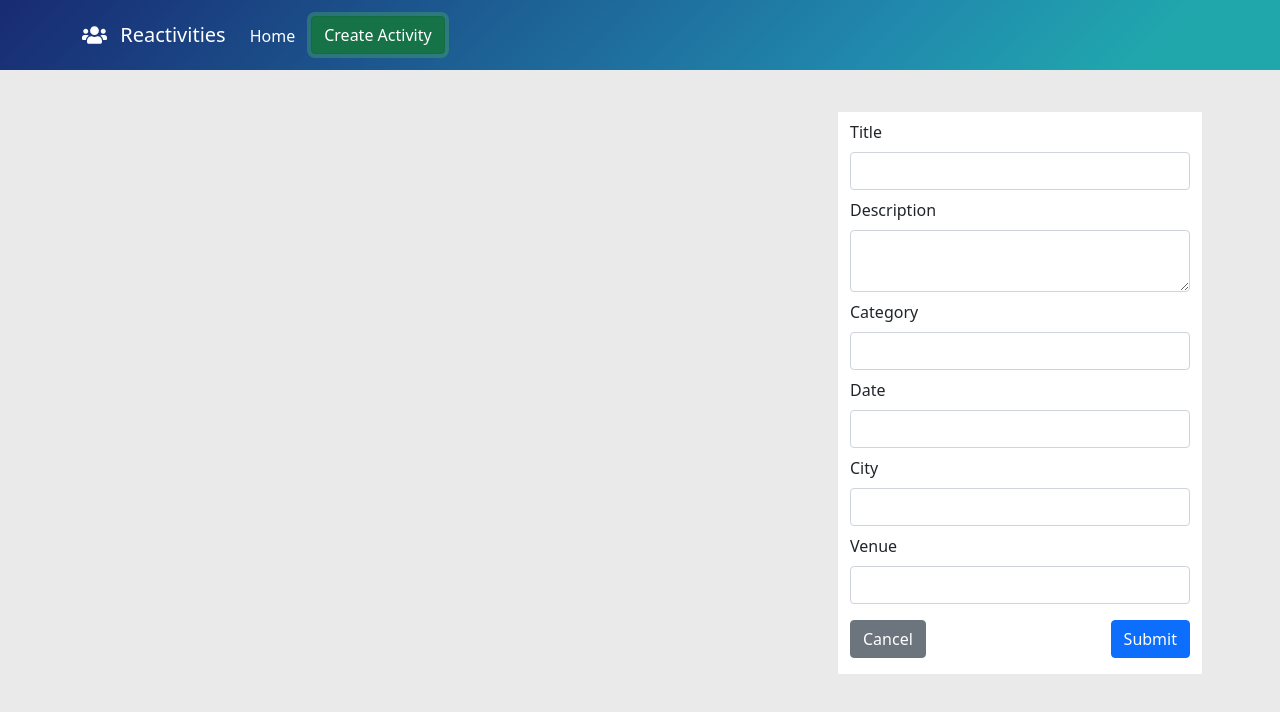
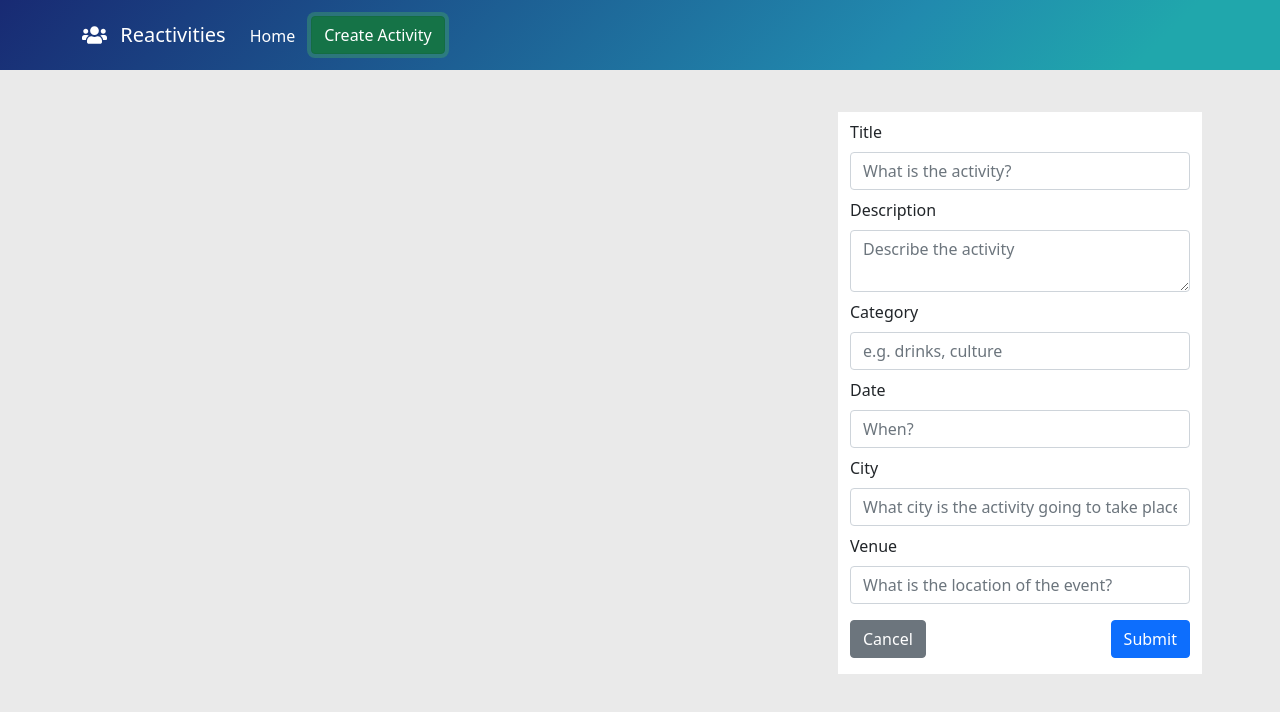
Before and after one commit to razvanr91/Reactivities6, a React (Create React App) app in the folder client-app/: page / in a window 1280 px wide. Both pictures are taken after a click on the button "Create Activity". Shown: the top 712 px of the page. Built offline with nearby package versions, Linux system fonts and the light colour scheme; no server answers.

Commit message:
Add activity details to form or make form register new data

```diff
--- a/client-app/src/features/activities/form/ActivityForm.tsx
+++ b/client-app/src/features/activities/form/ActivityForm.tsx
@@ -1,5 +1,5 @@
-import React, { Fragment } from "react";
-import { Button, Card, Container, Form } from "react-bootstrap";
+import React, { ChangeEvent, Fragment, useState } from "react";
+import { Button, Container, Form } from "react-bootstrap";
 import { Activity } from "../../../app/models/activity";
 
 interface Props {
@@ -8,33 +8,73 @@ interface Props {
 }
 
 export default function ActivityForm({ activity, closeForm }: Props) {
+	const initialState = activity ?? {
+		id: "",
+		title: "",
+		category: "",
+		description: "",
+		date: "",
+		city: "",
+		venue: "",
+	};
+
+	const [newActivity, setNewActivity] = useState(initialState);
+
+	function handleSubmit() {
+		console.log(newActivity);
+	}
+
+	function handleInputChange(e: ChangeEvent<HTMLInputElement | HTMLTextAreaElement>) {
+		const { name, value } = e.target;
+
+		setNewActivity({ ...newActivity, [name]: value });
+	}
+
 	return (
 		<Fragment>
 			<Container className="bg-white">
-				<Form>
+				<Form onSubmit={handleSubmit} autoComplete="off">
 					<Form.Group>
 						<Form.Label className="mt-2">Title</Form.Label>
-						<Form.Control type="text" />
+						<Form.Control placeholder="What is the activity?" type="text" value={newActivity.title} name="title" onChange={handleInputChange} />
 					</Form.Group>
 					<Form.Group>
 						<Form.Label className="mt-2">Description</Form.Label>
-						<Form.Control as="textarea" />
+						<Form.Control
+							placeholder="Describe the activity"
+							as="textarea"
+							value={newActivity.description}
+							name="description"
+							onChange={handleInputChange}
+						/>
 					</Form.Group>
 					<Form.Group>
 						<Form.Label className="mt-2">Category</Form.Label>
-						<Form.Control type="text" />
+						<Form.Control placeholder="e.g. drinks, culture" type="text" value={newActivity.category} name="category" onChange={handleInputChange} />
 					</Form.Group>
 					<Form.Group>
 						<Form.Label className="mt-2">Date</Form.Label>
-						<Form.Control type="text" />
+						<Form.Control placeholder="When?" type="text" value={newActivity.date} name="date" onChange={handleInputChange} />
 					</Form.Group>
 					<Form.Group>
 						<Form.Label className="mt-2">City</Form.Label>
-						<Form.Control type="text" />
+						<Form.Control
+							placeholder="What city is the activity going to take place in?"
+							type="text"
+							value={newActivity.city}
+							name="city"
+							onChange={handleInputChange}
+						/>
 					</Form.Group>
 					<Form.Group>
 						<Form.Label className="mt-2">Venue</Form.Label>
-						<Form.Control type="text" />
+						<Form.Control
+							placeholder="What is the location of the event?"
+							type="text"
+							value={newActivity.venue}
+							name="venue"
+							onChange={handleInputChange}
+						/>
 					</Form.Group>
 					<Button className="my-3 float-end" variant="primary" type="submit">
 						Submit
```
